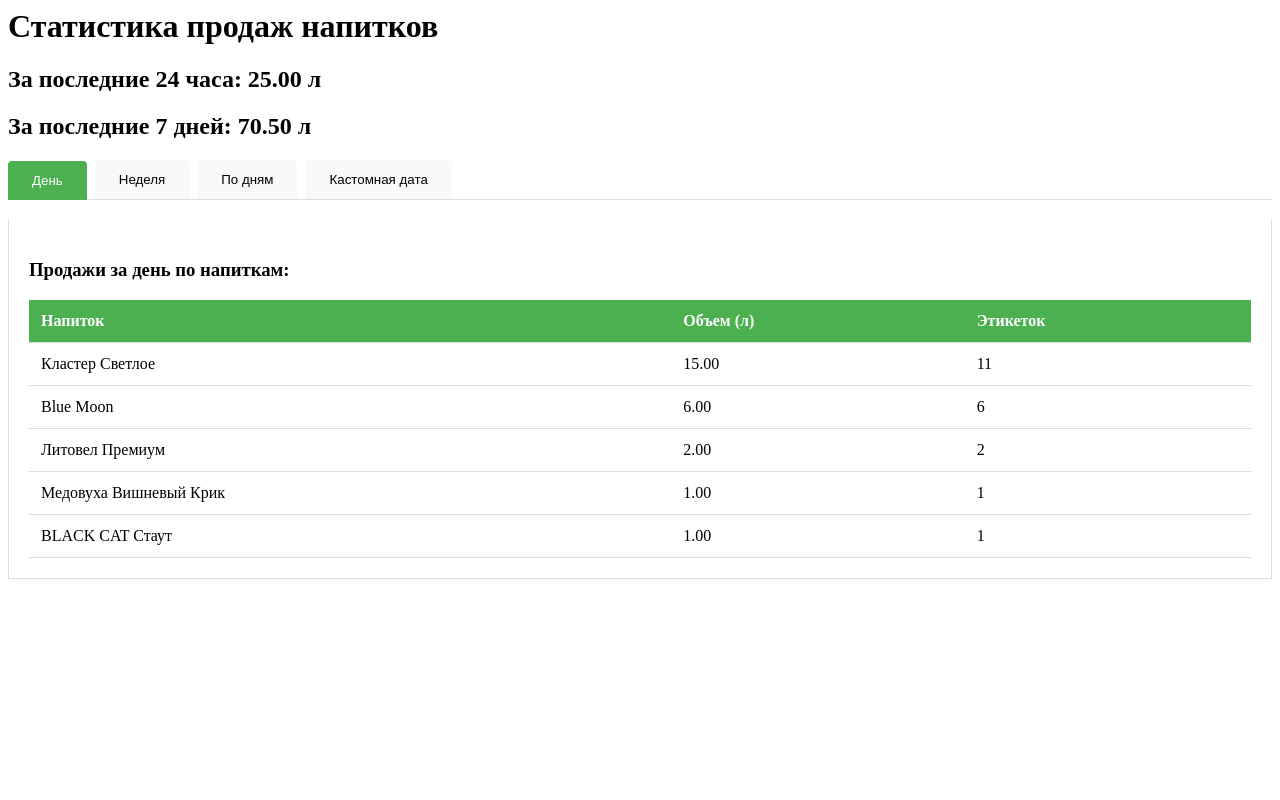
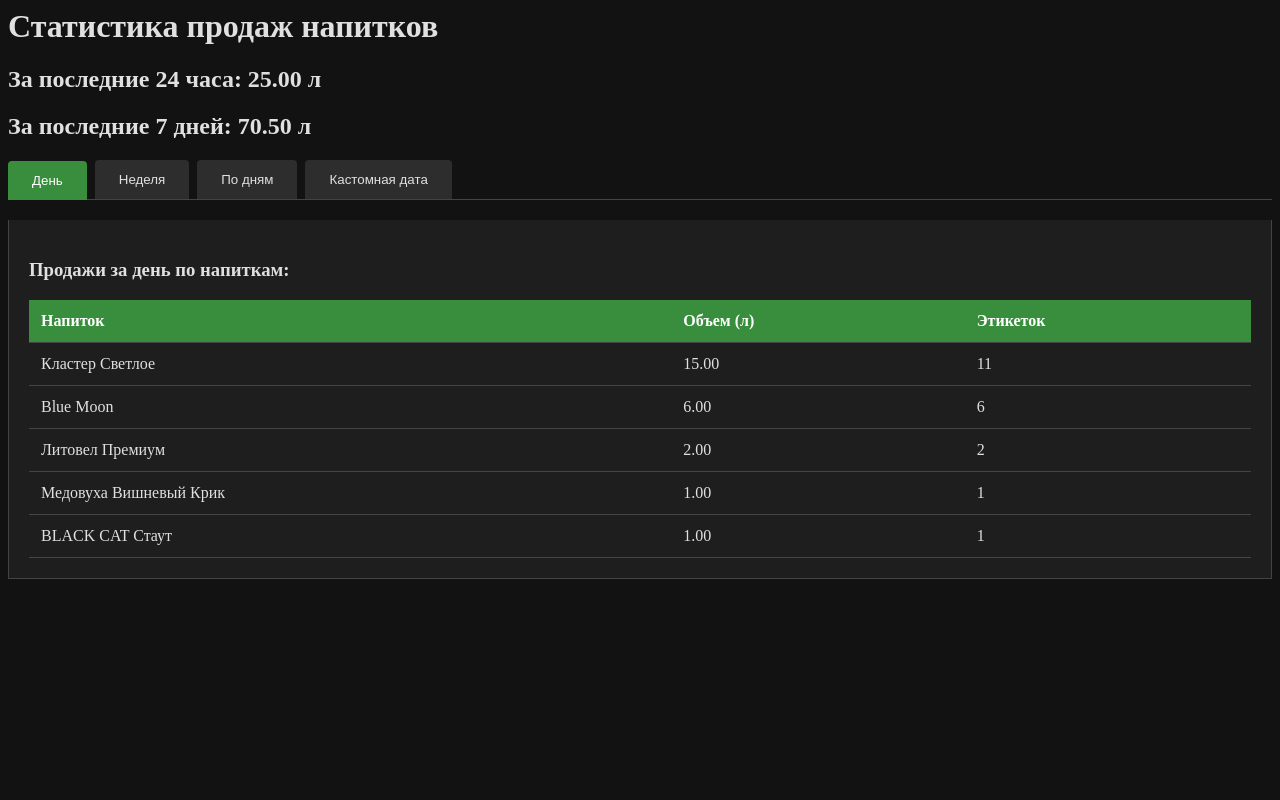
Before and after one commit to frolov-za/django-storefront, a Django app: page /dashboard/ in a window 1280 px wide. Run offline with Django 5.2, Linux system fonts and the light colour scheme; data comes from the database, SQL or seed files in the repository; parts of the project's set-up code (start-up, migrations or seed data) failed here and were passed over.

Commit message:
Сделана темная тема для статистики

```diff
--- a/storefront/label_printer/templates/dashboard.html
+++ b/storefront/label_printer/templates/dashboard.html
@@ -129,13 +129,19 @@
     </div>
 
     <style>
+        body {
+            background-color: #121212;
+            color: #e0e0e0;
+        }
+
         .tabs {
             margin: 20px 0;
-            border-bottom: 1px solid #ddd;
+            border-bottom: 1px solid #444;
         }
 
         .tablink {
-            background-color: #f8f9fa;
+            background-color: #2d2d2d;
+            color: #e0e0e0;
             border: none;
             padding: 12px 24px;
             cursor: pointer;
@@ -145,11 +151,11 @@
         }
 
         .tablink:hover {
-            background-color: #e9ecef;
+            background-color: #3d3d3d;
         }
 
         .tablink.active {
-            background-color: #4CAF50;
+            background-color: #388E3C; /* Более темный оттенок зеленого */
             color: white;
             position: relative;
             top: 1px;
@@ -158,8 +164,9 @@
         .tabcontent {
             display: none;
             padding: 20px;
-            border: 1px solid #ddd;
+            border: 1px solid #444;
             border-top: none;
+            background-color: #1e1e1e;
             animation: fadeEffect 0.5s;
         }
 
@@ -177,16 +184,16 @@
         th, td {
             padding: 12px;
             text-align: left;
-            border-bottom: 1px solid #ddd;
+            border-bottom: 1px solid #444;
         }
 
         th {
-            background-color: #4CAF50;
+            background-color: #388E3C; /* Более темный оттенок зеленого */
             color: white;
         }
 
         tr:hover {
-            background-color: #f5f5f5;
+            background-color: #2d2d2d;
         }
 
         .custom-date-section form {
@@ -198,9 +205,12 @@
 
         .custom-date-section input[type="date"] {
             padding: 8px;
-            border: 1px solid #ced4da;
+            border: 1px solid #444;
             border-radius: 4px;
+            background-color: #2d2d2d;
+            color: #e0e0e0;
         }
+
         .date-range-picker {
             display: flex;
             align-items: center;
@@ -209,14 +219,16 @@
         }
 
         .date-range-picker span {
-        color: #666;
+            color: #aaa;
         }
 
         .date-range-picker input[type="date"] {
             padding: 8px;
-        border: 1px solid #ced4da;
+            border: 1px solid #444;
             border-radius: 4px;
             width: 180px;
+            background-color: #2d2d2d;
+            color: #e0e0e0;
         }
     </style>
 
```
Also changed, not shown: storefront/requirements.txt (+21 -0 lines), 1 other file. Lines whose indentation alone changed are shown as unchanged.
